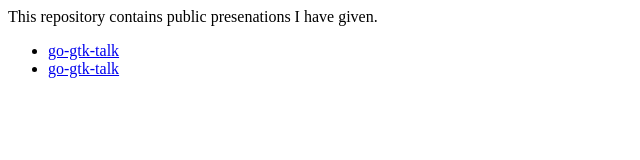
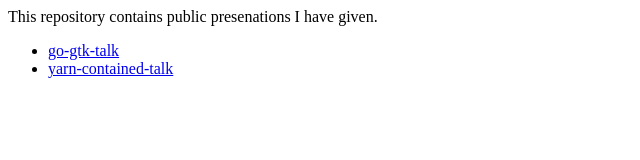
Before and after one commit to jamesrr39/talks, a plain HTML site: page index.html in a window 1280 px wide. Shown: the full height of the page, 0-640 px from the left. Drawn offline with Linux system fonts and the light colour scheme.

Commit message:
fix talk name

```diff
--- a/index.html
+++ b/index.html
@@ -7,7 +7,7 @@ This repository contains public presenations I have given.
 
 <ul>
 <li><a href="go-gtk-talk/Native_GTK+_apps_written_in_Go.html">go-gtk-talk</a></li>
-<li><a href="yarn-contained-talk/yarn-contained-talk.html">go-gtk-talk</a></li>
+<li><a href="yarn-contained-talk/yarn-contained-talk.html">yarn-contained-talk</a></li>
 </ul>
 </body>
 </html>
```
